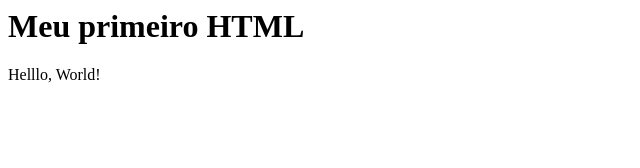
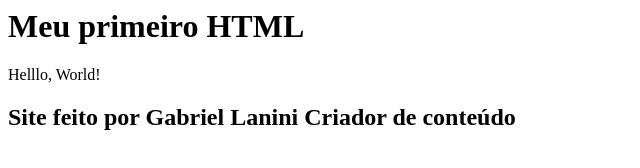
Before and after one commit to lanini/primeirorepositorio, a plain HTML site: page index.html in a window 1280 px wide. Shown: the whole page, without its empty margins (0-640 px from the left). Drawn offline with Linux system fonts and the light colour scheme.

Commit message:
alterando nosso primeiro html

```diff
--- a/index.html
+++ b/index.html
@@ -1,4 +1,5 @@
 <html>
   <h1>Meu primeiro HTML </h1>
     <p>Helllo, World!</p>
+  <h2>Site feito por Gabriel Lanini Criador de conteúdo</h2>
 </html>
```
